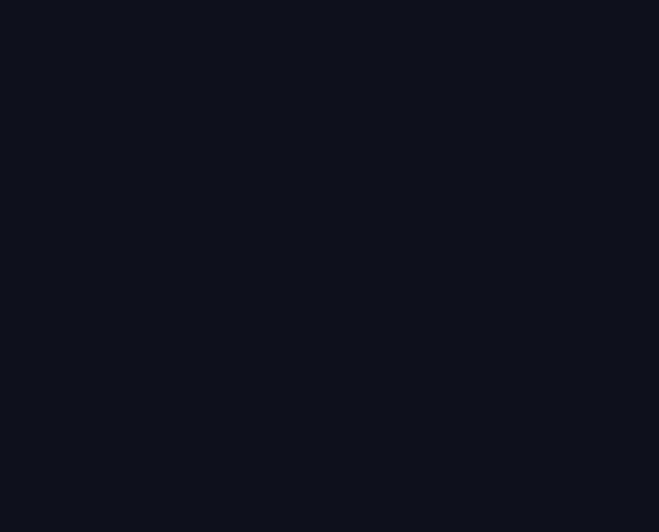
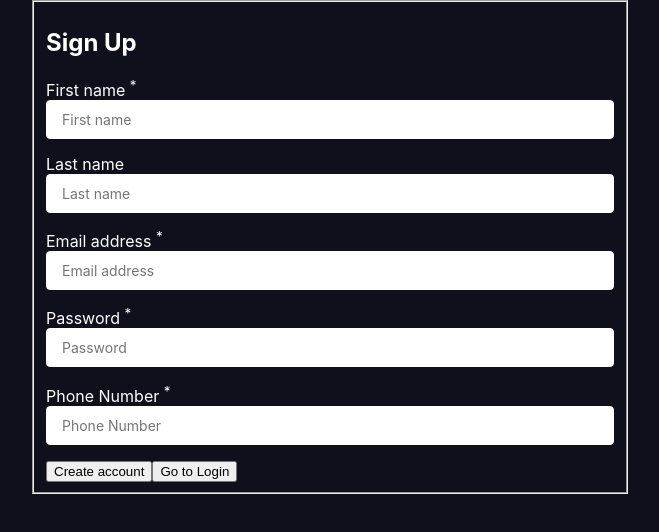
Before and after one commit to amrehab410/biddify, a React (Create React App) app in the folder frontend/: page /register in a window 1280 px wide. Shown: the top 532 px of the page, without its empty margins (310-969 px from the left). Built offline with nearby package versions, Linux system fonts and the light colour scheme.

Commit message:
frontend creation

```diff
--- a/frontend/src/App.js
+++ b/frontend/src/App.js
@@ -1,13 +1,13 @@
 import "./App.css";
 import { Route, BrowserRouter, Routes } from "react-router-dom";
-import Login from "./pages/login/login";
-import Register from "./pages/register/register";
+import Login from "./components/Login";
+import Register from "./components/Register";
 function App() {
   return (
     <BrowserRouter className="App">
       <Routes>
         <Route path="/login" element={<Login />} />
-        <Route path="/register" element={<Register />}/>
+        <Route path="/register" element={<Register />} />
       </Routes>
     </BrowserRouter>
   );
--- /dev/null
+++ b/frontend/src/components/Login.js
@@ -0,0 +1,71 @@
+import "./style/login.css";
+import { useState } from "react";
+
+function Login() {
+    const [email, setEmail] = useState("");
+    const [password, setPassword] = useState("");
+
+
+    const clearForm = () => {
+
+        setEmail("");
+        setPassword({
+            value: "",
+            isTouched: false,
+        });
+
+    };
+
+    const handleSubmit = (e) => {
+        e.preventDefault();
+        alert("Account created!");
+        clearForm();
+    };
+
+    return (
+        <div className="App">
+            <form onSubmit={handleSubmit}>
+                <fieldset>
+                    <h2>Login</h2>
+
+                    <div className="Field">
+                        <label>
+                            Email address <sup>*</sup>
+                        </label>
+                        <input
+                            value={email}
+                            onChange={(e) => {
+                                setEmail(e.target.value);
+                            }}
+                            placeholder="Email address"
+                        />
+                    </div>
+                    <div className="Field">
+                        <label>
+                            Password <sup>*</sup>
+                        </label>
+                        <input
+                            value={password.value}
+                            type="password"
+                            onChange={(e) => {
+                                setPassword({ ...password, value: e.target.value });
+                            }}
+                            onBlur={() => {
+                                setPassword({ ...password, isTouched: true });
+                            }}
+                            placeholder="Password"
+                        />
+
+                    </div>
+
+
+                    <button type="login" >
+                        Login
+                    </button>
+                </fieldset>
+            </form>
+        </div>
+    );
+}
+
+export default Login;
--- /dev/null
+++ b/frontend/src/components/Register.js
@@ -0,0 +1,147 @@
+import "./style/register.css";
+import { useState } from "react";
+import { useNavigate } from "react-router-dom";
+
+const PasswordErrorMessage = () => {
+    return (
+        <p className="FieldError">Password should have at least 8 characters and include uppercase, lowercase, number, and special character</p>
+    );
+};
+
+const EmailErrorMessage = () => {
+    return (
+        <p className="FieldError">Invalid email address</p>
+    );
+};
+
+function Register() {
+    const [firstName, setFirstName] = useState("");
+    const [lastName, setLastName] = useState("");
+    const [email, setEmail] = useState({ value: "", isTouched: false });
+    const [phoneNo, setPhoneNo] = useState("");
+    const [password, setPassword] = useState({ value: "", isTouched: false });
+    const navigate = useNavigate();
+
+    const clearForm = () => {
+        setFirstName("");
+        setLastName("");
+        setEmail({ value: "", isTouched: false });
+        setPhoneNo("");
+        setPassword({ value: "", isTouched: false });
+    };
+
+    const validateEmail = (email) => {
+        const emailRegex = /^[a-zA-Z0-9._%+-]+@[a-zA-Z0-9.-]+\.[a-zA-Z]{2,}$/;
+        return emailRegex.test(email);
+    };
+
+    const validatePassword = (password) => {
+        const passwordRegex = /^(?=.*[a-z])(?=.*[A-Z])(?=.*\d)(?=.*[@$!%*?&])[A-Za-z\d@$!%*?&]{8,}$/;
+        return passwordRegex.test(password);
+    };
+
+    const handleSubmit = (e) => {
+        e.preventDefault();
+        if (firstName && validateEmail(email.value) && validatePassword(password.value) && phoneNo) {
+            alert("Account created!");
+            clearForm();
+        } else {
+            alert("Please fill out the form correctly.");
+        }
+    };
+
+    const redirectToLogin = () => {
+        navigate("/login");
+    };
+
+    return (
+        <div className="App">
+            <form onSubmit={handleSubmit}>
+                <fieldset>
+                    <h2>Sign Up</h2>
+                    <div className="Field">
+                        <label>
+                            First name <sup>*</sup>
+                        </label>
+                        <input
+                            value={firstName}
+                            onChange={(e) => {
+                                setFirstName(e.target.value);
+                            }}
+                            placeholder="First name"
+                            required
+                        />
+                    </div>
+                    <div className="Field">
+                        <label>Last name</label>
+                        <input
+                            value={lastName}
+                            onChange={(e) => {
+                                setLastName(e.target.value);
+                            }}
+                            placeholder="Last name"
+                            required
+                        />
+                    </div>
+                    <div className="Field">
+                        <label>
+                            Email address <sup>*</sup>
+                        </label>
+                        <input
+                            value={email.value}
+                            onChange={(e) => {
+                                setEmail({ ...email, value: e.target.value });
+                            }}
+                            onBlur={() => {
+                                setEmail({ ...email, isTouched: true });
+                            }}
+                            placeholder="Email address"
+                            required
+                        />
+                        {email.isTouched && !validateEmail(email.value) ? (
+                            <EmailErrorMessage />
+                        ) : null}
+                    </div>
+                    <div className="Field">
+                        <label>
+                            Password <sup>*</sup>
+                        </label>
+                        <input
+                            value={password.value}
+                            type="password"
+                            onChange={(e) => {
+                                setPassword({ ...password, value: e.target.value });
+                            }}
+                            onBlur={() => {
+                                setPassword({ ...password, isTouched: true });
+                            }}
+                            placeholder="Password"
+                            required
+                        />
+                        {password.isTouched && !validatePassword(password.value) ? (
+                            <PasswordErrorMessage />
+                        ) : null}
+                    </div>
+                    <div className="Field">
+                        <label>
+                            Phone Number <sup>*</sup>
+                        </label>
+                        <input
+                            value={phoneNo}
+                            onChange={(e) => {
+                                setPhoneNo(e.target.value);
+                            }}
+                            placeholder="Phone Number"
+                            required
+                        />
+                    </div>
+
+                    <button type="submit">Create account</button>
+                    <button type="button" onClick={redirectToLogin}>Go to Login</button>
+                </fieldset>
+            </form>
+        </div>
+    );
+}
+
+export default Register;
```
Also changed, not shown: frontend/src/pages/login/login.js (deleted, +0 -7 lines), frontend/src/pages/register/register.js (deleted, +0 -7 lines), frontend/src/components/style/login.css (renamed from frontend/src/pages/login/login.css), frontend/src/components/style/register.css (added).
